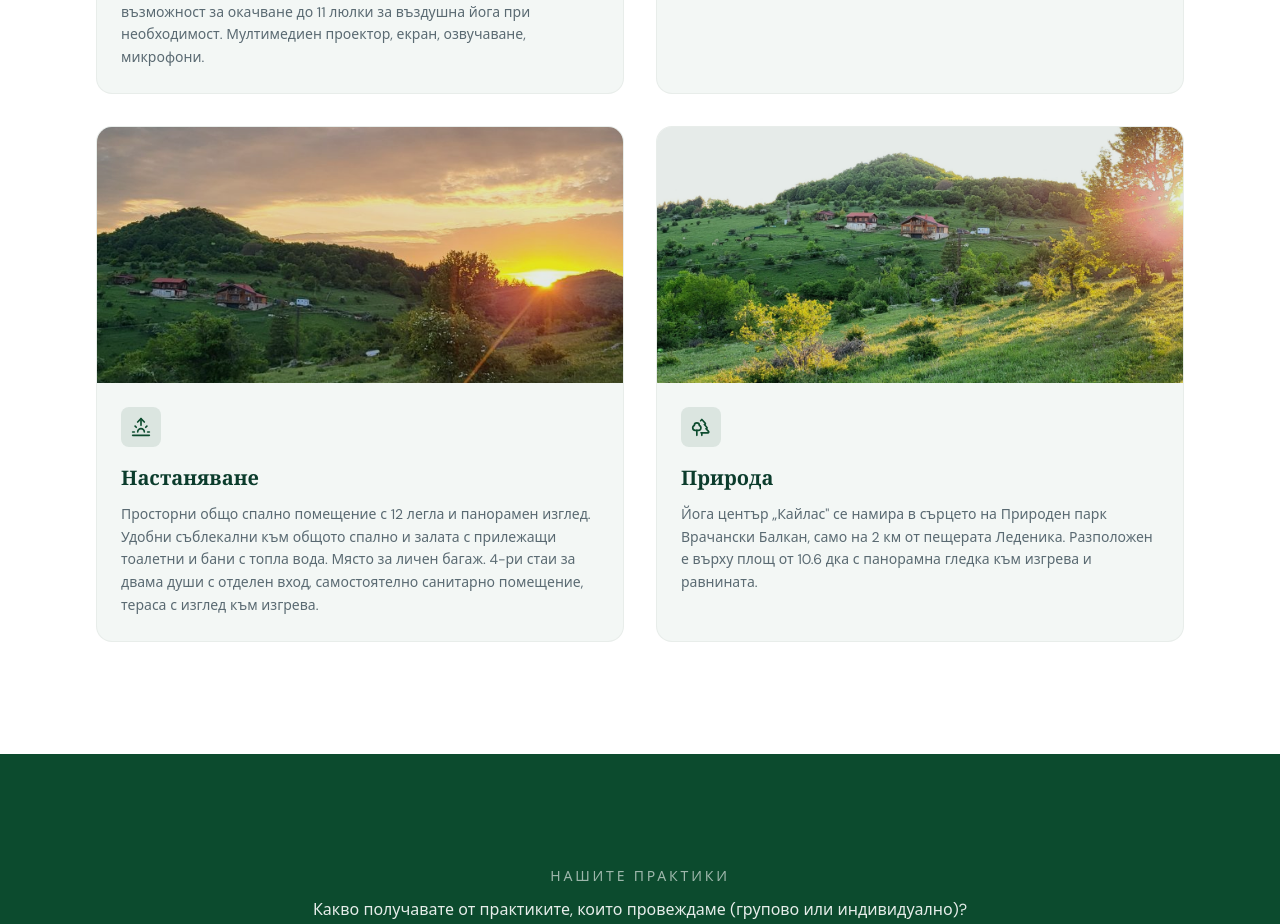
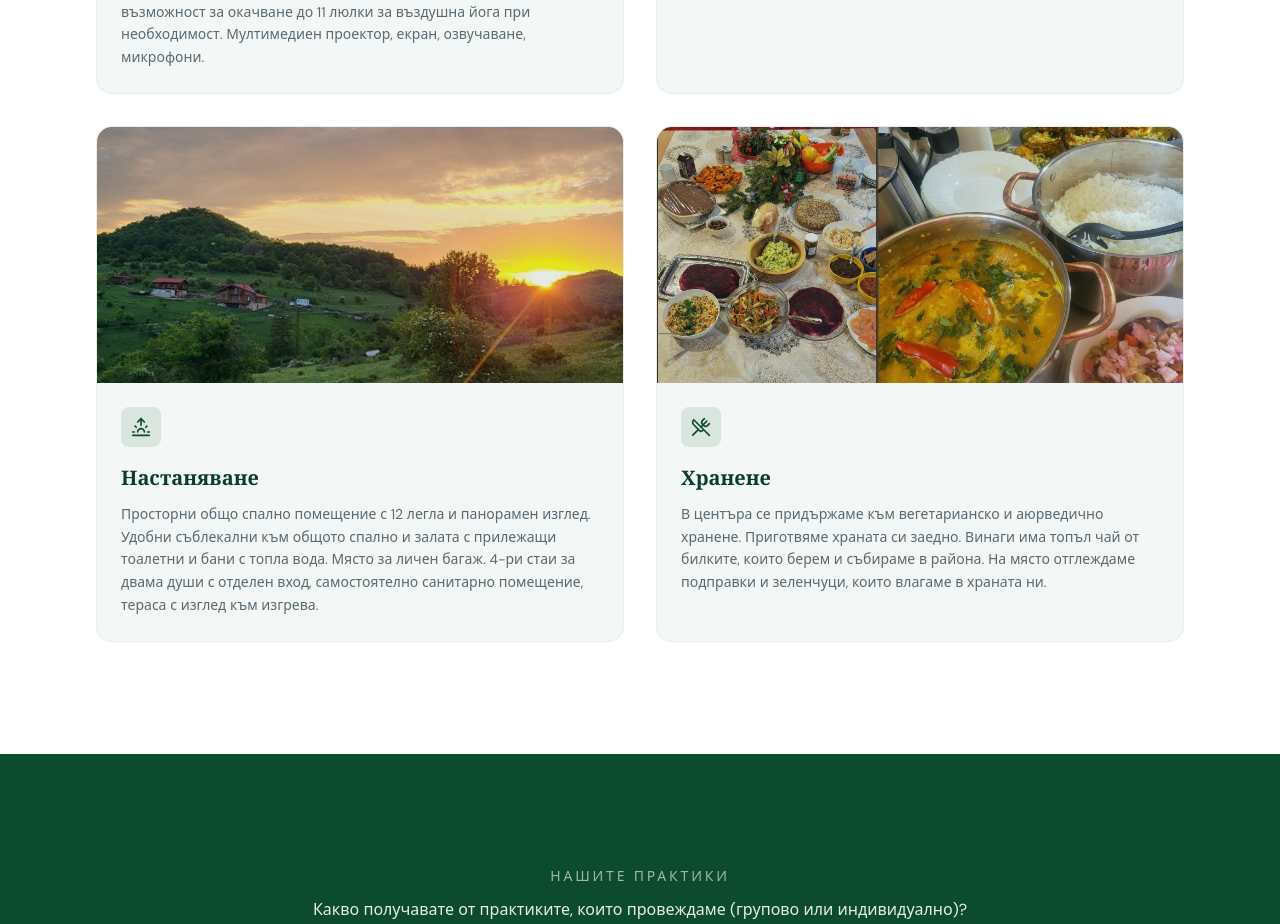
Before and after one commit to StroverIT/kailas, a Next.js app: page / in a window 1280 px wide. Shown: the part 4762-5686 px from the top of the page. Built offline with nearby package versions, Linux system fonts and the light colour scheme; no server answers; the database is empty; a web font is replaced by a local one.

Commit message:
Add Ayurveda Eating Image and Update SpaceSection: Introduce a new image and icon for the "Хранене" section, enhancing the content related to vegetarian and Ayurvedic dining.

```diff
--- a/src/components/SpaceSection.tsx
+++ b/src/components/SpaceSection.tsx
@@ -2,7 +2,7 @@
 
 import { useRef, useEffect } from "react";
 import Image from "next/image";
-import { Eye, Wind, Sunrise, Trees } from "lucide-react";
+import { Eye, Wind, Sunrise, UtensilsCrossed } from "lucide-react";
 import gsap from "gsap";
 import { ScrollTrigger } from "gsap/ScrollTrigger";
 import { revealConfig } from "@/lib/animationConfig";
@@ -32,10 +32,11 @@ const spaces = [
       "Просторни общо спално помещение с 12 легла и панорамен изглед. Удобни съблекални към общото спално и залата с прилежащи тоалетни и бани с топла вода. Място за личен багаж. 4-ри стаи за двама души с отделен вход, самостоятелно санитарно помещение, тераса с изглед към изгрева.",
   },
   {
-    image: "/images/20220520_201852-scaled.jpg",
-    icon: Trees,
-    title: "Природа",
-    description: `Йога център „Кайлас" се намира в сърцето на Природен парк Врачански Балкан, само на 2 км от пещерата Леденика. Разположен е върху площ от 10.6 дка с панорамна гледка към изгрева и равнината.`,
+    image: "/images/ayurveda-eating.jpg",
+    icon: UtensilsCrossed,
+    title: "Хранене",
+    description: `В центъра се придържаме към вегетарианско и аюрведично хранене. Приготвяме храната си заедно. Винаги има топъл чай от билките, които берем и събираме в района.
+На място отглеждаме подправки и зеленчуци, които влагаме в храната ни.`,
   },
 ];
 
```
Also changed, not shown: public/images/ayurveda-eating.jpg (added).
